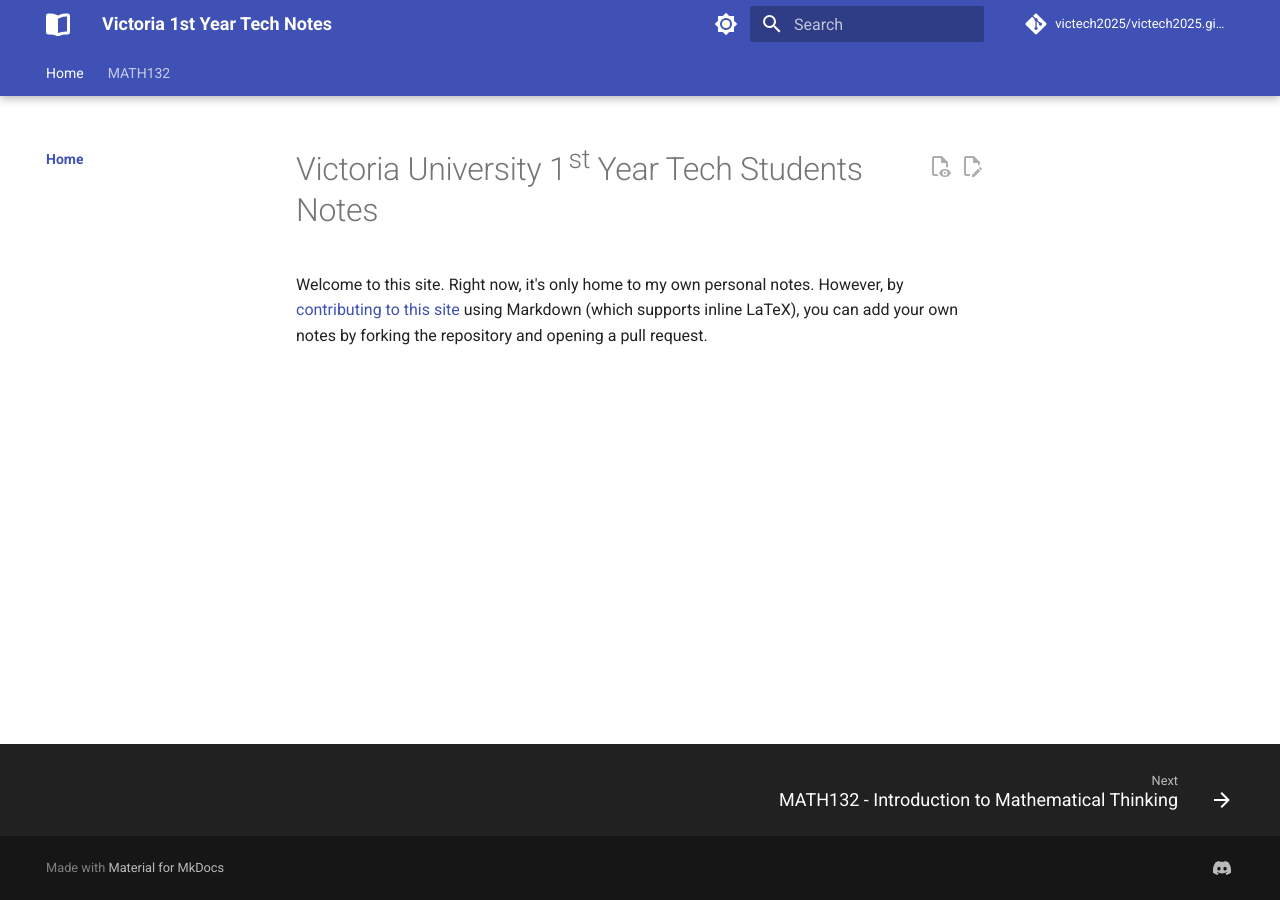
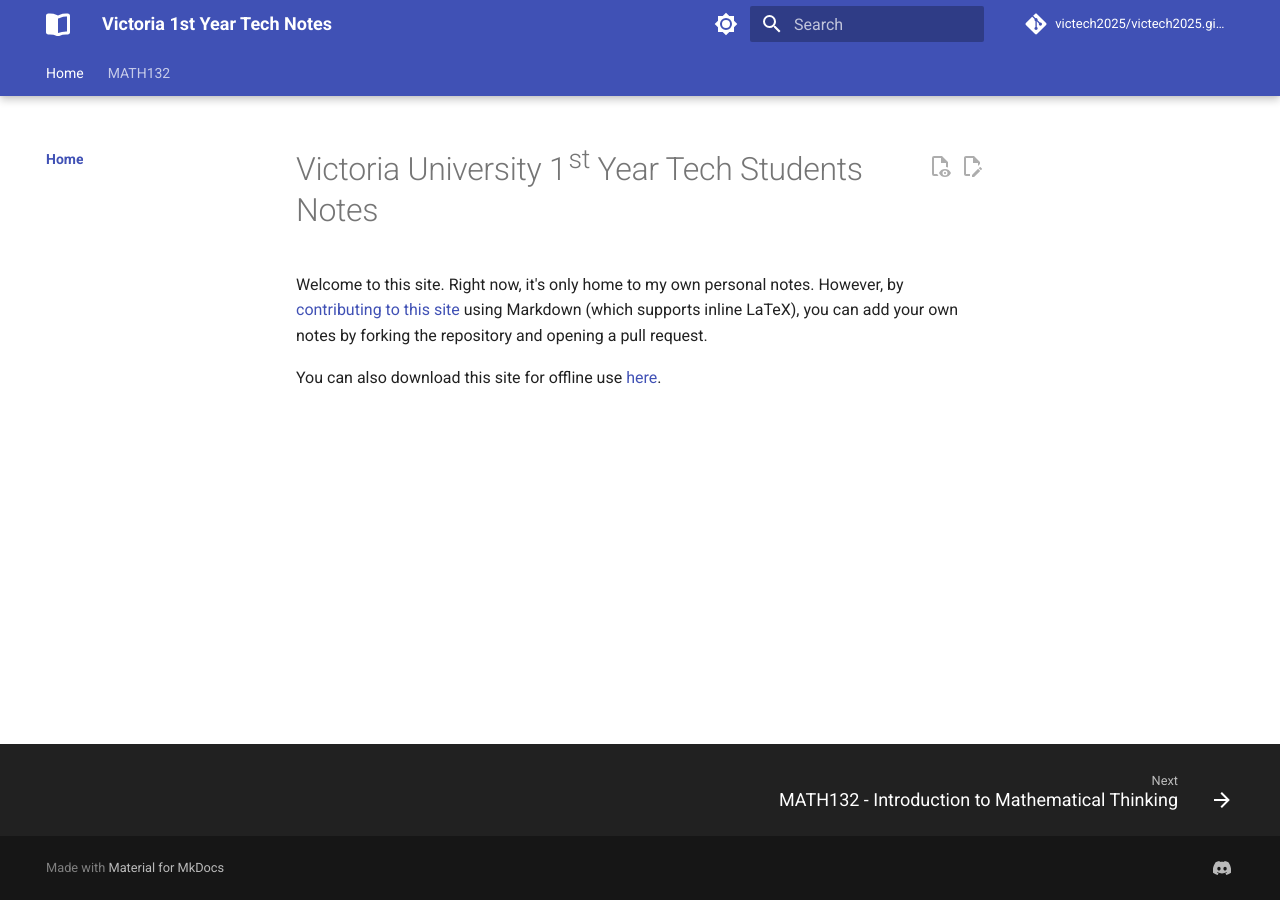
Before and after one commit to victech2025/victech2025.github.io, an MkDocs documentation site: the page built from docs/index.md, in a window 1280 px wide. Built offline with MkDocs 1.6.1 and Material for MkDocs 9.7.7, drawn with Linux system fonts in a browser that asks for light colours; comment, search, counter and statistics services are not loaded.

Commit message:
add download link

```diff
--- a/docs/index.md
+++ b/docs/index.md
@@ -6,3 +6,7 @@ inline LaTeX), you can add your own notes by forking the repository and opening
 a pull request.
 
 [gh-link]: https://github.com/victech2025/victech2025.github.io
+
+You can also download this site for offline use [here][dl].
+
+[dl]: https://github.com/victech2025/victech2025.github.io/archive/refs/heads/gh-pages.zip
```
